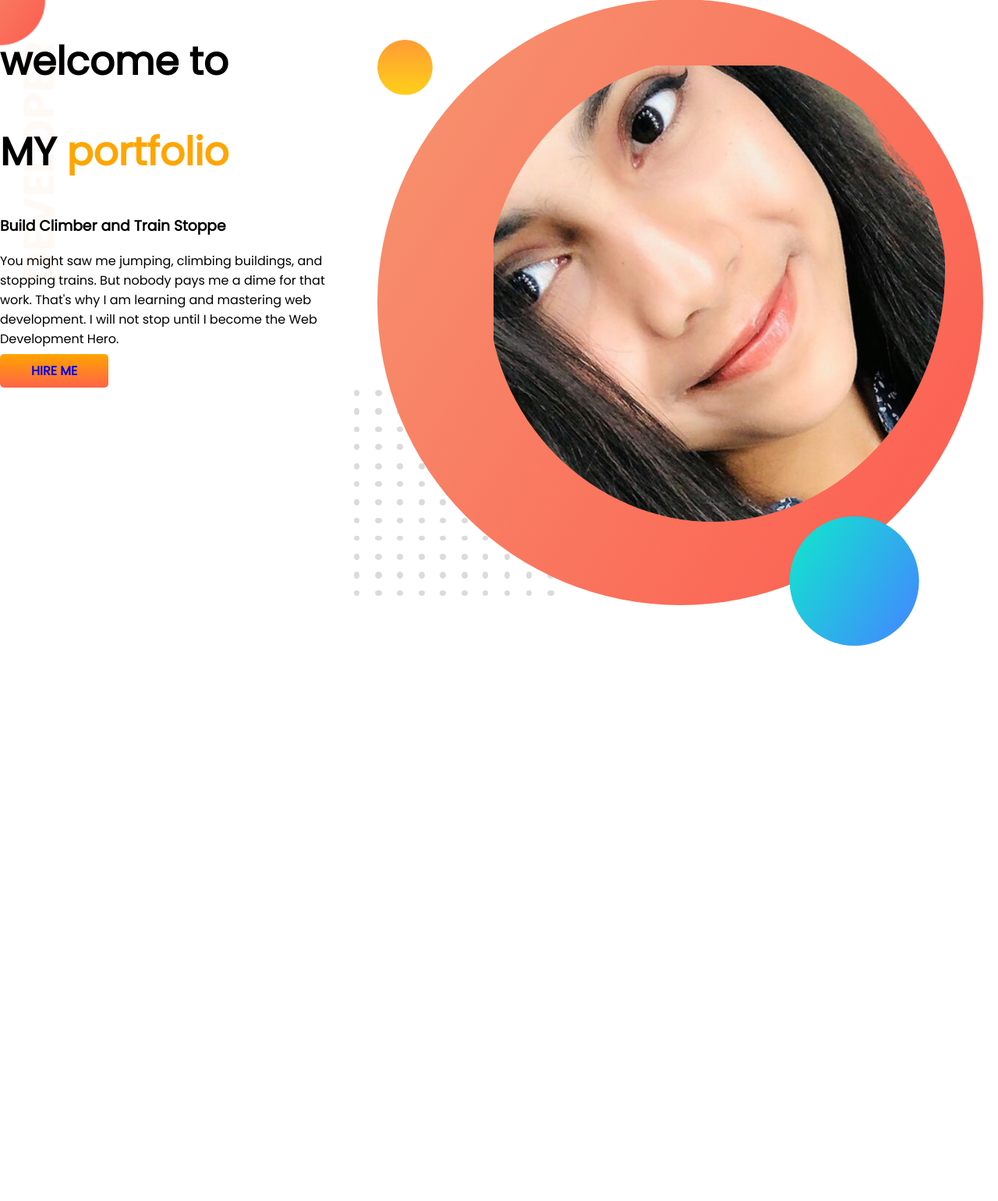
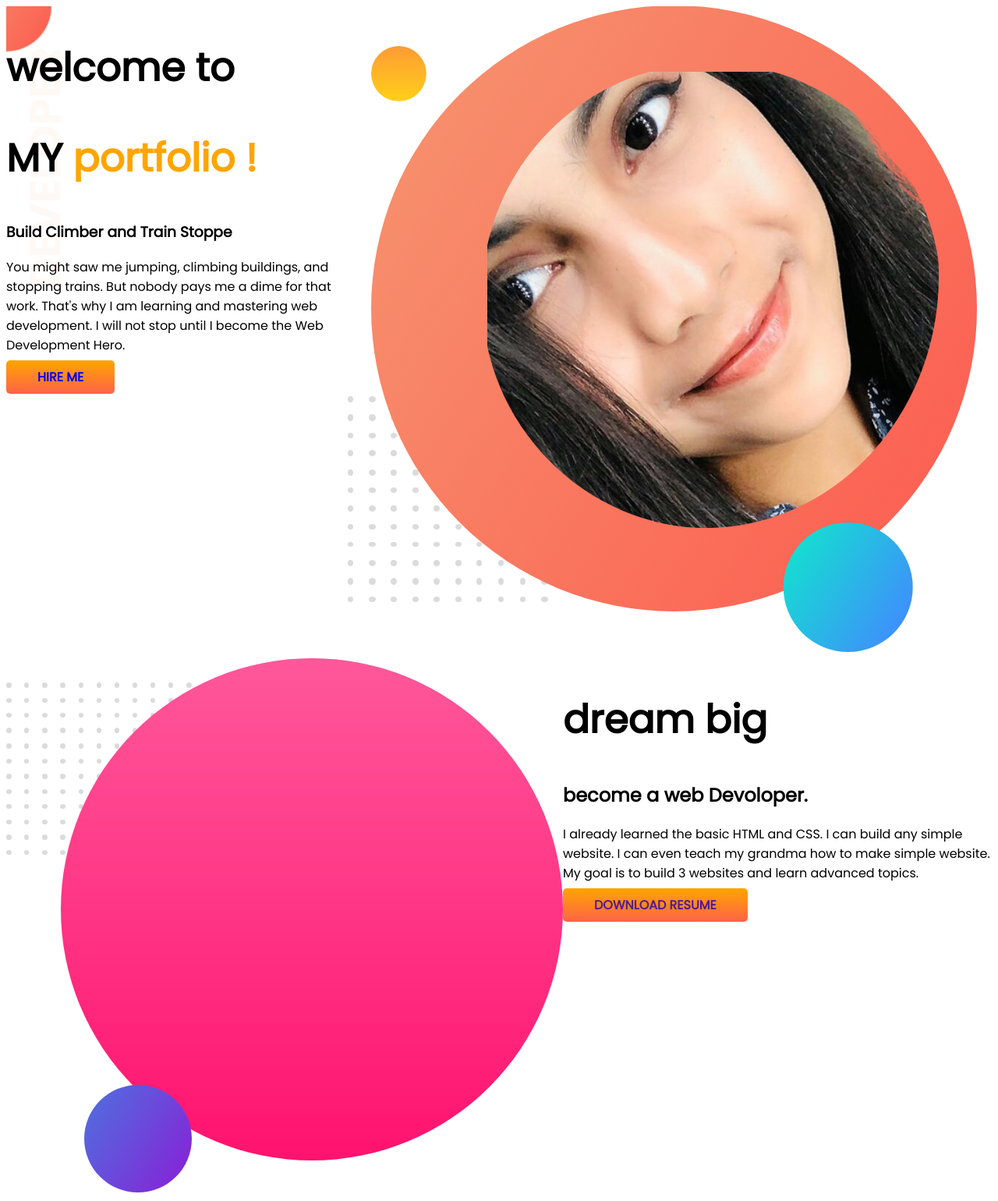
Before and after one commit to shanta111/developer-portfolio, a plain HTML site: page index.html in a window 1280 px wide. Shown: the whole page at 78% size. Before the commit the page ends 836 px from the top, so only its background shows below. Drawn offline with Linux system fonts and the light colour scheme.

Commit message:
added link-button

```diff
--- a/index.html
+++ b/index.html
@@ -13,7 +13,7 @@
 <body>
     <section class="top-banner"><div class="half-width" >
         <h1>welcome to</h1>
-        <h1>MY <span class="orange-color">portfolio</span></h2>
+        <h1>MY <span class="orange-color">portfolio !</span></h2>
         <h3>Build Climber and Train Stoppe</h3>
         <p>You might saw me jumping, climbing buildings, and stopping trains. But nobody pays me a dime for that work. That's why I am learning and mastering web development. I will not stop until I become the Web Development Hero.</p>
         <a class="link-button"  target="_blank" href="https://github.com/shanta111">HIRE ME</a>
@@ -22,5 +22,17 @@
             <img src="images/shanta-bg.png" alt="">
         </div>
     </section>
+    <section class="dream big">
+        <div>
+            <img src="images/my-bg2.png" alt="">
+
+        </div>
+        <div>
+            <h1>dream big</h1>
+            <h2>become a web Devoloper.</h2>
+            <p>I already learned the basic HTML and CSS. I can build any simple website. I can even teach my grandma how to make simple website. My goal is to build 3 websites and learn advanced topics.</p>
+            <a class="link-button" terget="blank" href="">DOWNLOAD RESUME</a>
+        </div>
+    </section>
 </body>
 </html>
--- a/style.css
+++ b/style.css
@@ -1,6 +1,6 @@
 body{
     font-family: 'Poppins', sans-serif;
-    margin: 0;
+    margin: 5;
 }
 h1{
     font-size: 50px;
@@ -12,10 +12,11 @@ h1{
 }
 section{
     display: flex;
+    margin-bottom: 150px;
 }
 .half-width{
     width: 50%;
-    padding: right 35px;
+    padding: left 35%;
 }
 
 .half-width img{
@@ -32,5 +33,12 @@ section{
 .top-banner{
     background-image: url(images/top-banner.png);
     background-repeat: no-repeat;
+    margin: 0;
 
 }
+.dream-big{
+    background-image: url(images/dream-bg.png);
+    background-repeat: no-repeat;
+    background-position-x: right;
+
+}
```
